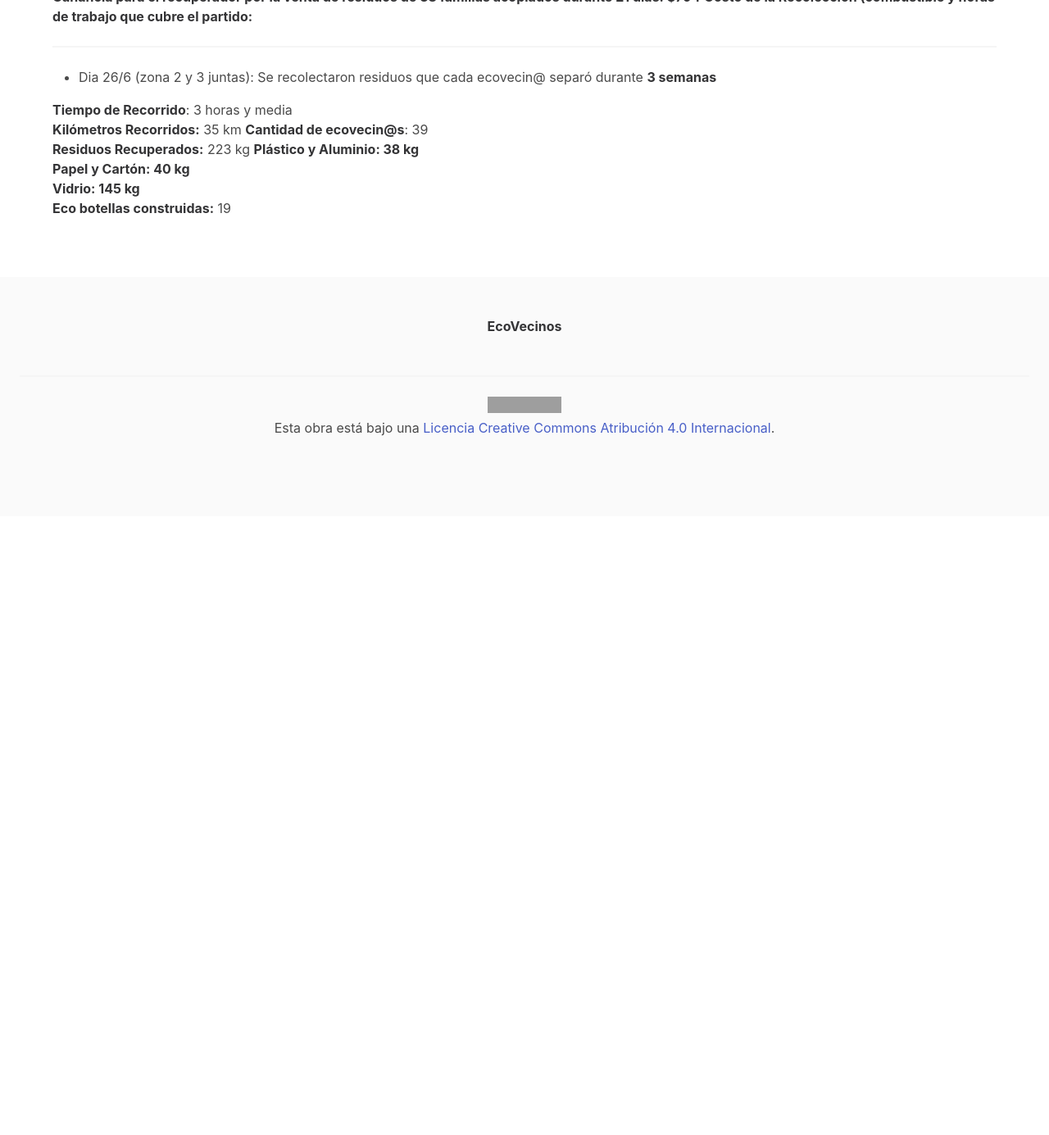
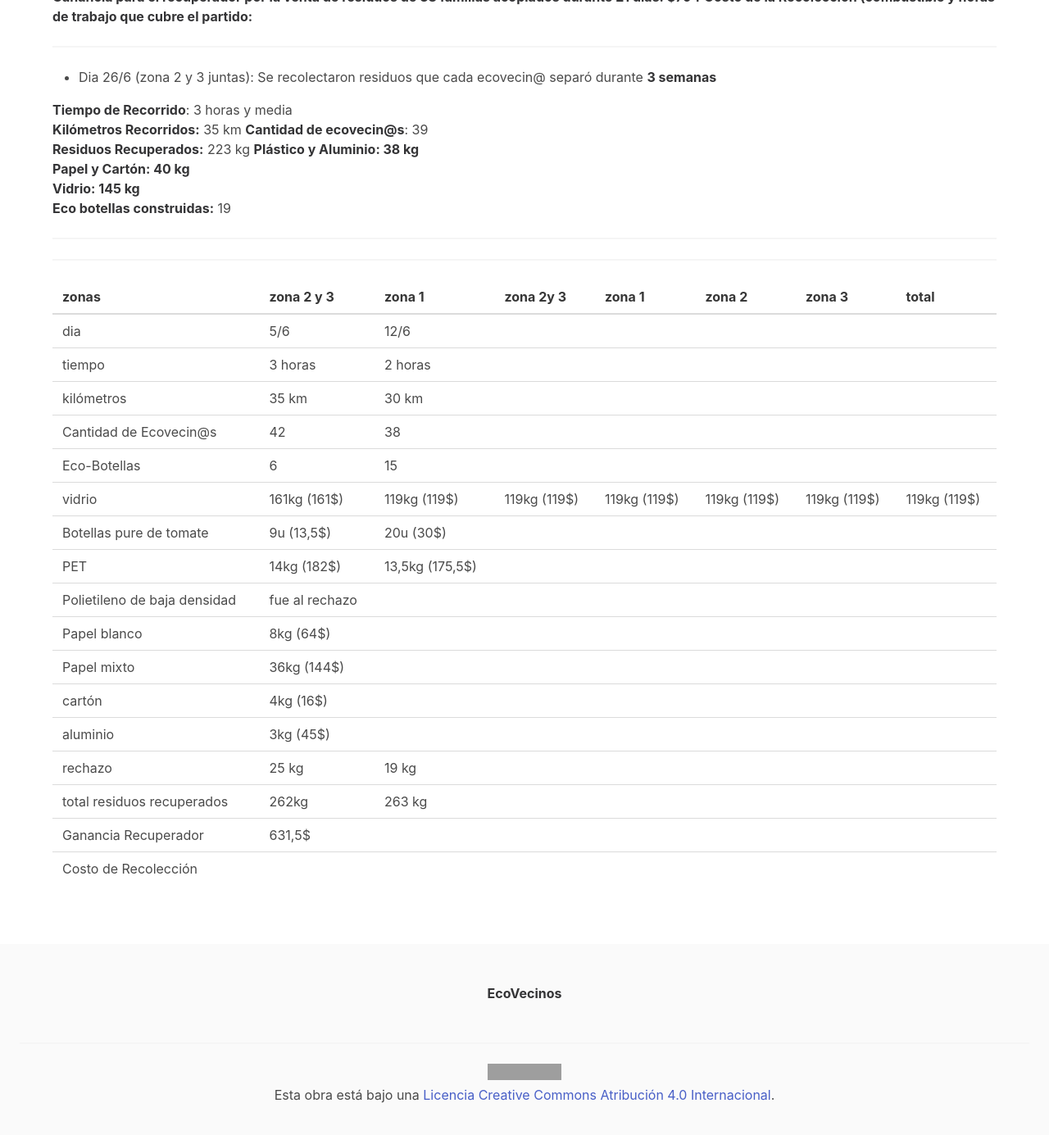
Before and after one commit to respetorc/ecovecinos, a Jekyll site: the page built from resultados.md, in a window 1280 px wide and 1400 px high, scrolled down 1476 px. Shown: the top 1385 px of the window at 82% size. Built offline with Jekyll 4.4.1, drawn with Linux system fonts in a browser that asks for light colours; before the commit the page ends 2106 px from its top, so only the background shows below that; grey boxes are pictures that could not be loaded.

Commit message:
tabla de resultados

```diff
--- a/resultados.md
+++ b/resultados.md
@@ -60,3 +60,26 @@ __Costo de la Recolección (combustible y horas de trabajo que cubre el partido:
   __Papel y Cartón: 40 kg__
   __Vidrio: 145 kg__
   __Eco botellas construidas:__  19
+
+  ---
+  ---
+
+  | zonas                        | zona 2 y 3     | zona 1          | zona 2y 3    | zona 1       | zona 2       | zona 3       | total        |
+|------------------------------|----------------|-----------------|--------------|--------------|--------------|--------------|--------------|
+| dia                          | 5/6            | 12/6            |              |              |              |              |              |
+| tiempo                       | 3 horas        | 2 horas         |              |              |              |              |              |
+| kilómetros                   | 35 km          | 30 km           |              |              |              |              |              |
+| Cantidad de Ecovecin@s       | 42             | 38              |              |              |              |              |              |
+| Eco-Botellas                 | 6              | 15              |              |              |              |              |              |
+| vidrio                       | 161kg (161$)   | 119kg (119$)    | 119kg (119$) | 119kg (119$) | 119kg (119$) | 119kg (119$) | 119kg (119$) |
+| Botellas pure de tomate      | 9u (13,5$)     | 20u (30$)       |              |              |              |              |              |
+| PET                          | 14kg (182$)    | 13,5kg (175,5$) |              |              |              |              |              |
+| Polietileno de baja densidad | fue al rechazo |                 |              |              |              |              |              |
+| Papel blanco                 | 8kg (64$)      |                 |              |              |              |              |              |
+| Papel mixto                  | 36kg (144$)    |                 |              |              |              |              |              |
+| cartón                       | 4kg (16$)      |                 |              |              |              |              |              |
+| aluminio                     | 3kg (45$)      |                 |              |              |              |              |              |
+| rechazo                      | 25 kg          | 19 kg           |              |              |              |              |              |
+| total residuos recuperados   | 262kg          | 263 kg          |              |              |              |              |              |
+| Ganancia Recuperador         | 631,5$         |                 |              |              |              |              |              |
+| Costo de Recolección         |                |                 |              |              |              |              |              |
```
